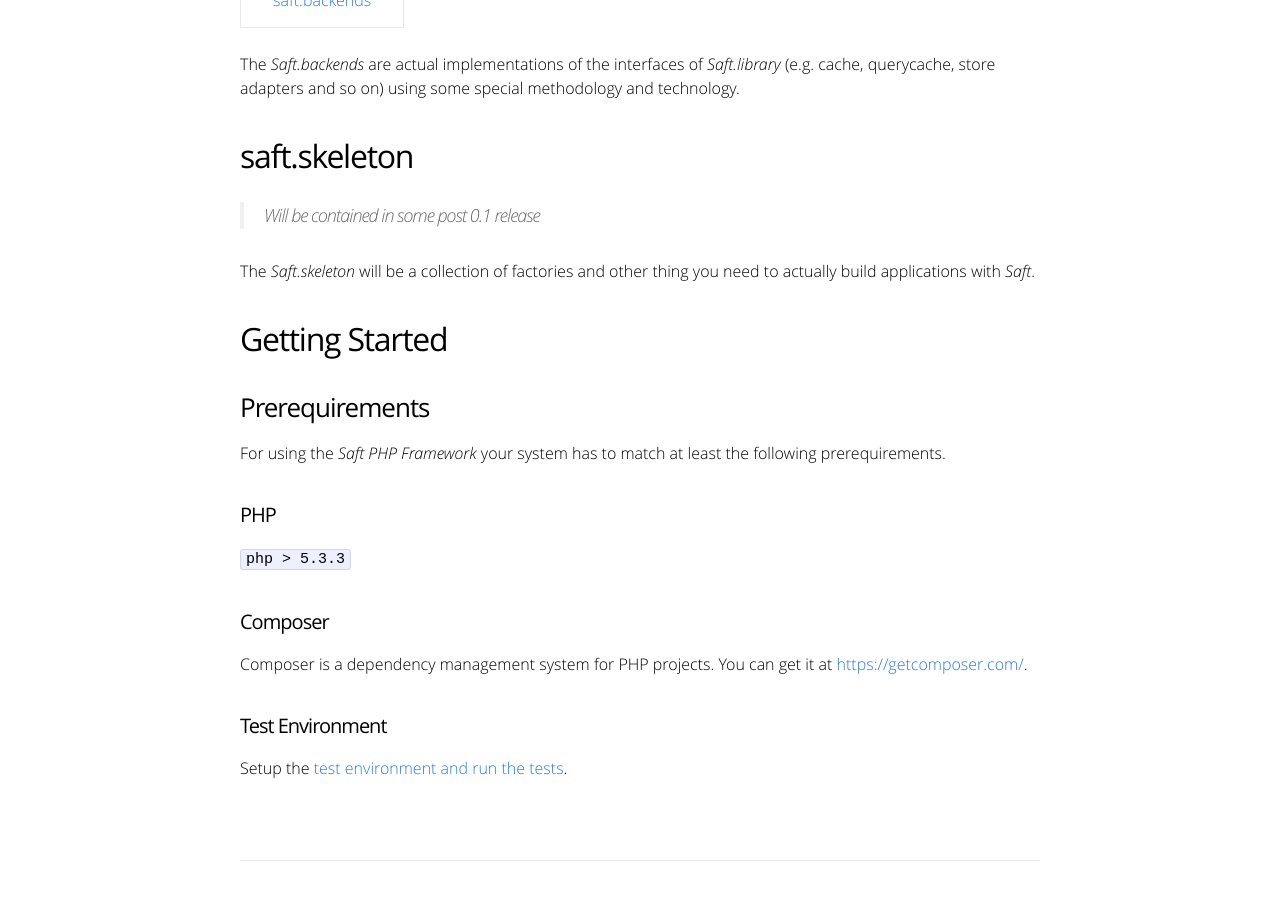
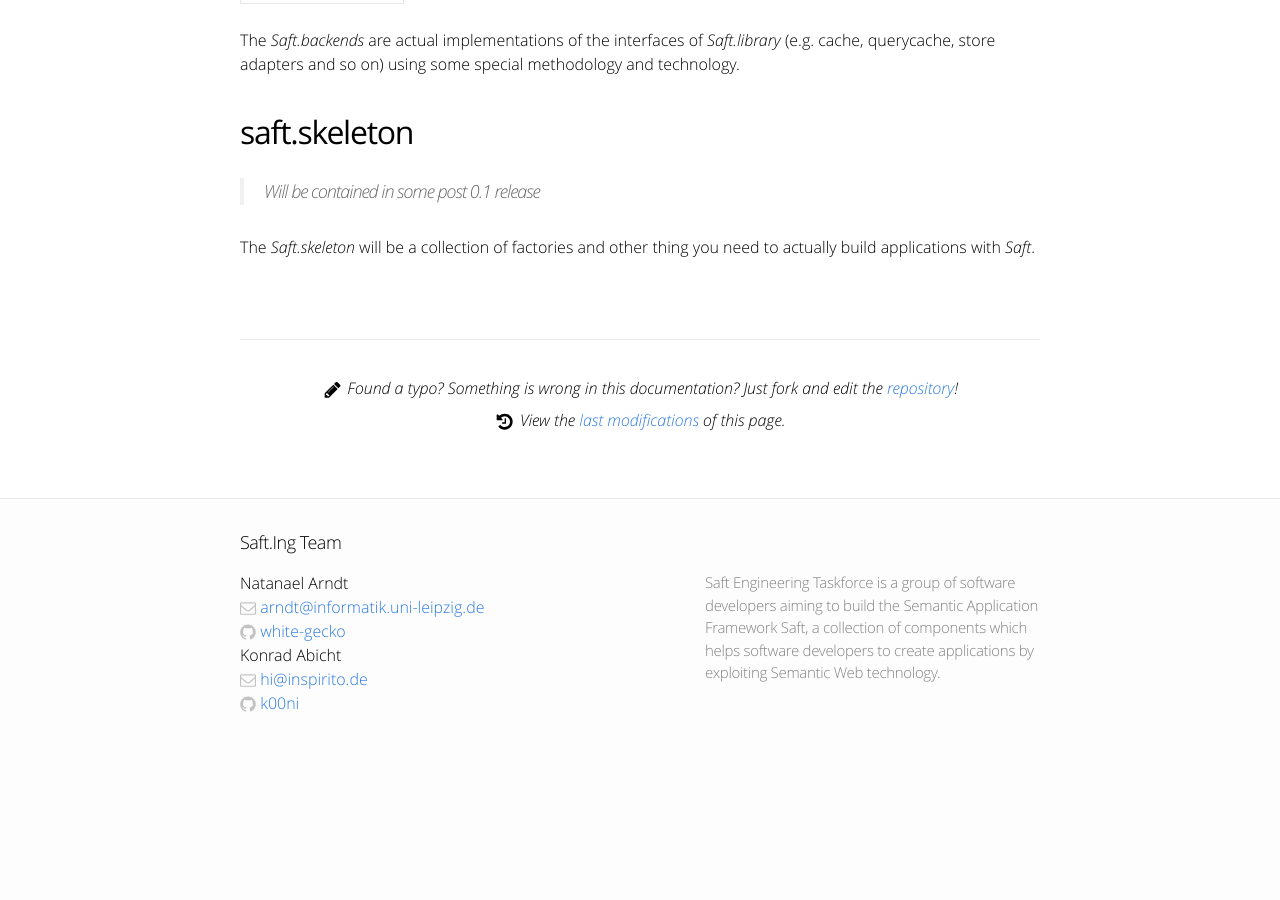
Before and after one commit to SaftIng/safting.github.io, a Jekyll site: the page built from doc/phpframework/index.md, in a window 1280 px wide and 900 px high, scrolled down 770 px. Built offline with Jekyll 4.4.1, drawn with Linux system fonts in a browser that asks for light colours; after the commit the page ends 1530 px from its top, so only the background shows below that; some of the changed text lies outside the part shown.

Commit message:
Remove getting started part
It will be moved to another location.

```diff
--- a/doc/phpframework/index.md
+++ b/doc/phpframework/index.md
@@ -3,7 +3,7 @@ layout: doc
 title: Saft PHP Framework
 ---
 
-The _Saft PHP Framework_ is structured in the _saft.library_, _saft.skeleton_ and _saft.additions_ with the following components:
+The _Saft PHP Framework_ consists of a couple of parts which will be described below.
 
 ## saft.library
 
@@ -28,22 +28,3 @@ The _Saft.backends_ are actual implementations of the interfaces of _Saft.librar
 > Will be contained in some post 0.1 release
 
 The _Saft.skeleton_ will be a collection of factories and other thing you need to actually build applications with _Saft_.
-
-## Getting Started
-
-### Prerequirements
-
-For using the _Saft PHP Framework_ your system has to match at least the following prerequirements.
-
-#### PHP
-
-`php > 5.3.3`
-
-#### Composer
-
-Composer is a dependency management system for PHP projects.
-You can get it at [https://getcomposer.com/](https://getcomposer.org/).
-
-#### Test Environment
-
-Setup the [test environment and run the tests](test).
```
